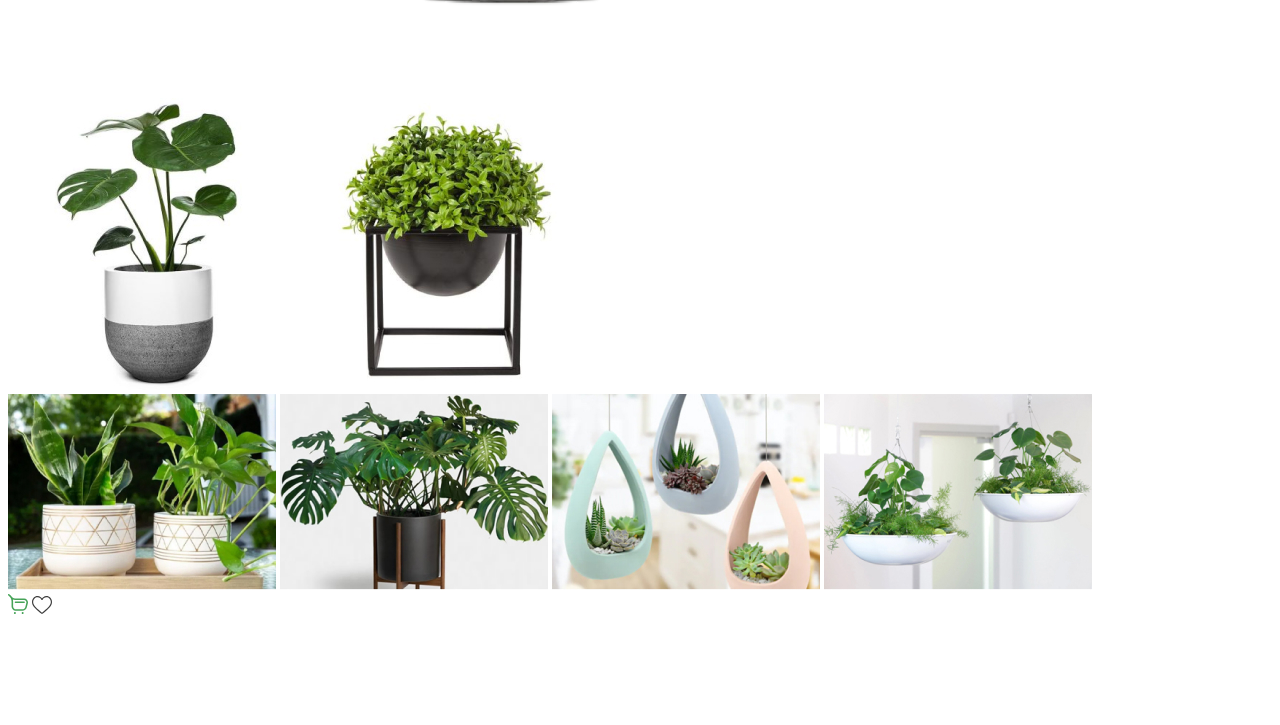
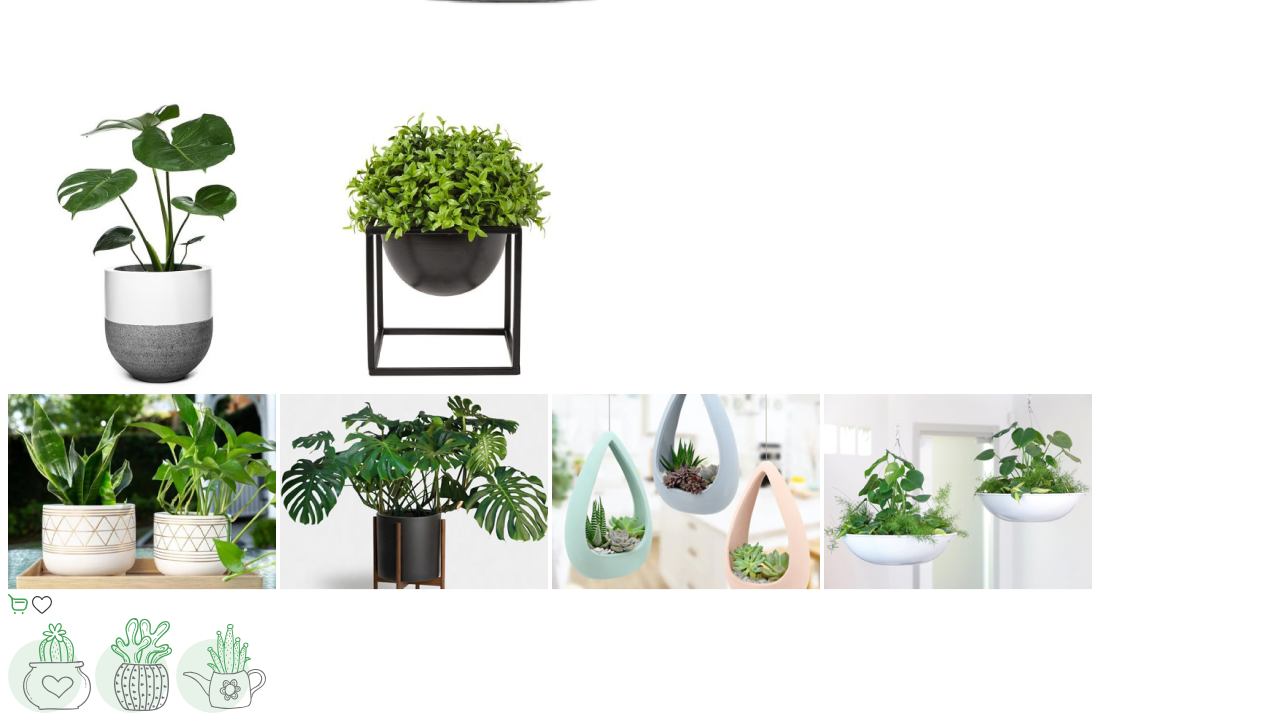
Before and after one commit to CrayzeS07/imgs-Green-Shop, a plain HTML site: page index.html in a window 1280 px wide. Shown: the part 950-1675 px from the top of the page. Before the commit the page ends 1576 px from the top, so only its background shows below. Drawn offline with Linux system fonts and the light colour scheme.

Commit message:
Add files via upload

```diff
--- a/index.html
+++ b/index.html
@@ -20,6 +20,11 @@
         <img src="./imgs/korzinka.svg" alt="Korzinka">
         <img src="./imgs/like.svg" alt="Like">
       </div>
+      <div>
+        <img src="./imgs/img (1).svg" alt="img">
+        <img src="./imgs/img (2).svg" alt="img">
+        <img src="./imgs/img (3).svg" alt="img">
+      </div>
     </div>
   </body>
 </html>
```
Also changed, not shown: imgs/img (1).svg (added), imgs/img (2).svg (added), imgs/img (3).svg (added).
